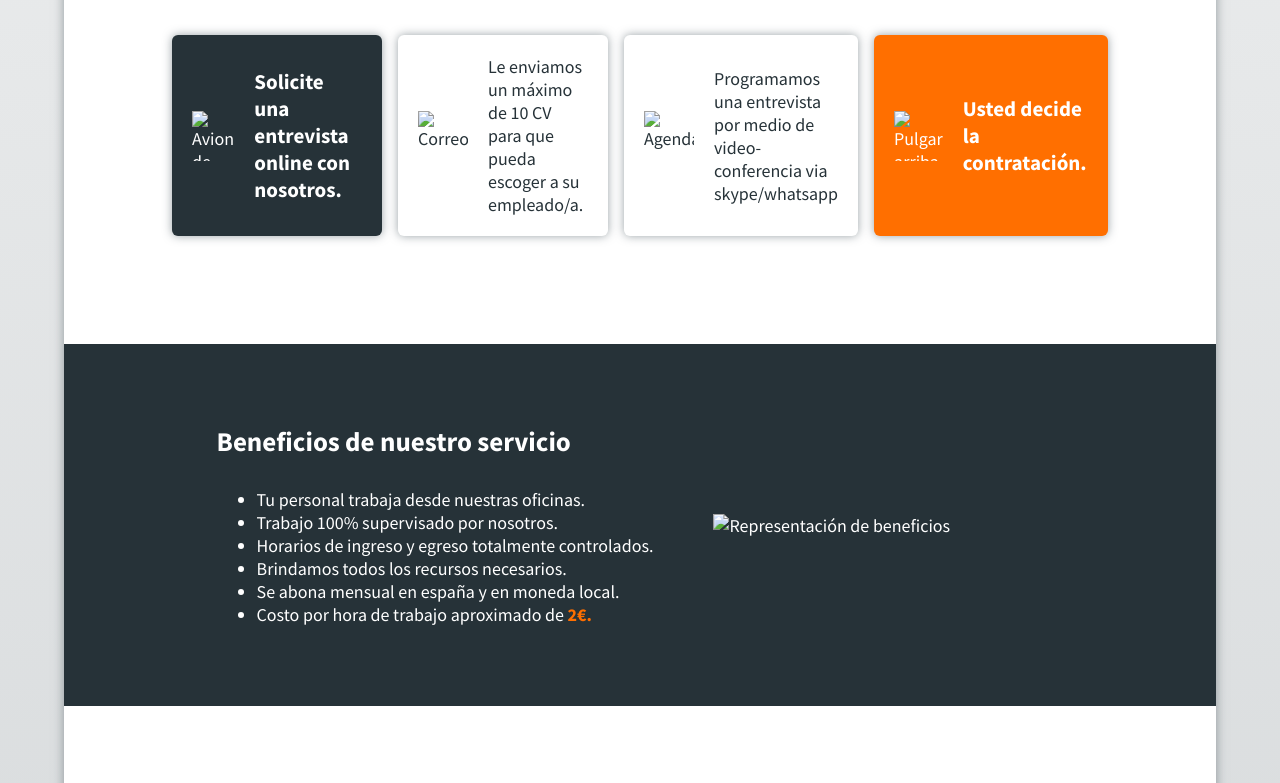
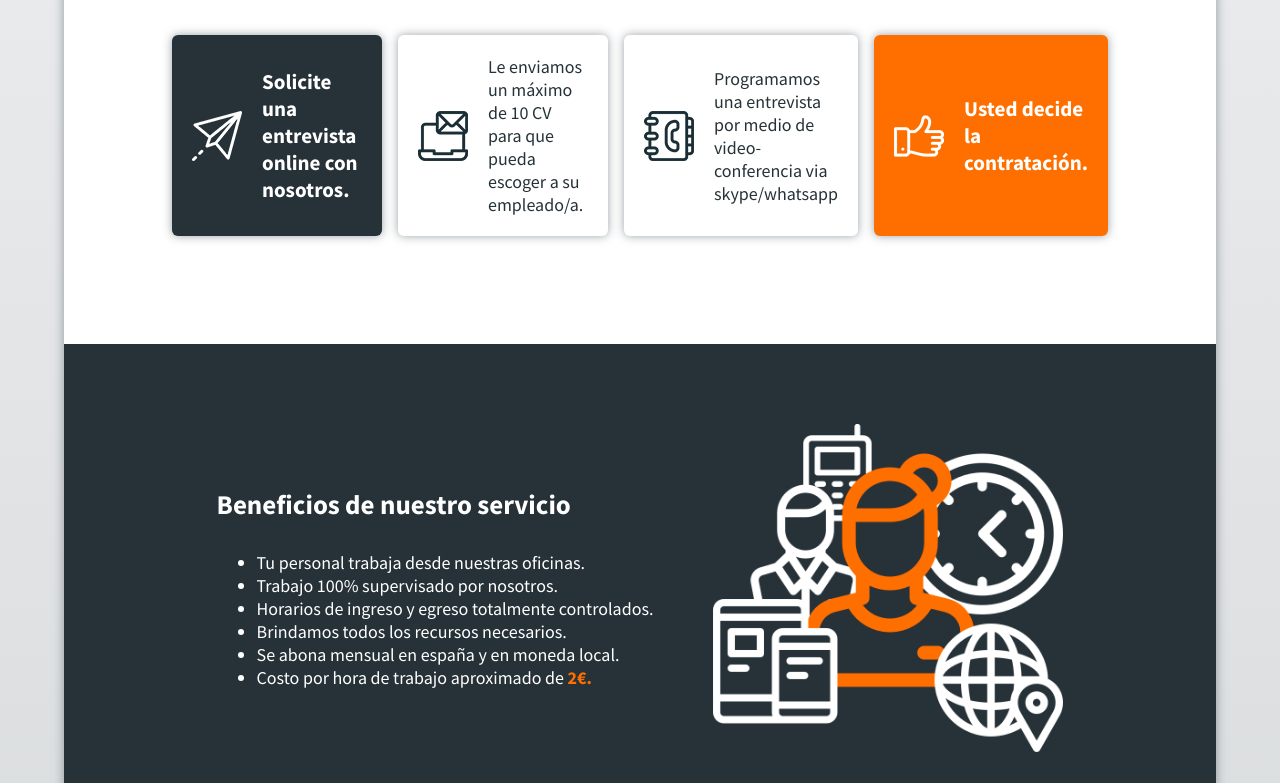
Before and after one commit to axisdevelopment/conixa-repo, a plain HTML site: page index.html in a window 1280 px wide. Shown: the part 1557-2340 px from the top of the page. Drawn offline with Linux system fonts and the light colour scheme; the site is published under a folder, as on GitHub Pages, so addresses that start at the root find nothing; a script that the page names is missing.

Commit message:
bug fix images

```diff
--- a/index.html
+++ b/index.html
@@ -48,19 +48,19 @@
             <h2 class="mb-30">¿Cómo funciona?</h2>
             <div class="steps">
                 <div class="step step-first boxsh">
-                    <img src="/images/step_01.png" alt="Avion de papel">
+                    <img src="images/step_01.png" alt="Avion de papel">
                     <h3>Solicite una entrevista online con nosotros.</h3>
                 </div>
                 <div class="step boxsh">
-                    <img src="/images/step_02.png" alt="Correo">
+                    <img src="images/step_02.png" alt="Correo">
                     <p>Le enviamos un máximo de 10 CV para que pueda escoger a su empleado/a.</p>
                 </div>
                 <div class="step boxsh">
-                    <img src="/images/step_03.png" alt="Agenda">
+                    <img src="images/step_03.png" alt="Agenda">
                     <p>Programamos una entrevista por medio de video-conferencia via skype/whatsapp</p>
                 </div>
                 <div class="step step-last boxsh">
-                    <img src="/images/step_04.png" alt="Pulgar arriba">
+                    <img src="images/step_04.png" alt="Pulgar arriba">
                     <h3>Usted decide la contratación.</h3>
                 </div>
             </div>
@@ -78,7 +78,7 @@
                     <li>Costo por hora de trabajo aproximado de <span><strong>2€.</strong></span></li>
                 </ul>
             </div>
-            <img src="/images/benefits_img.png" alt="Representación de beneficios">
+            <img src="images/benefits_img.png" alt="Representación de beneficios">
         </article>
 
         <article id="services">
```
